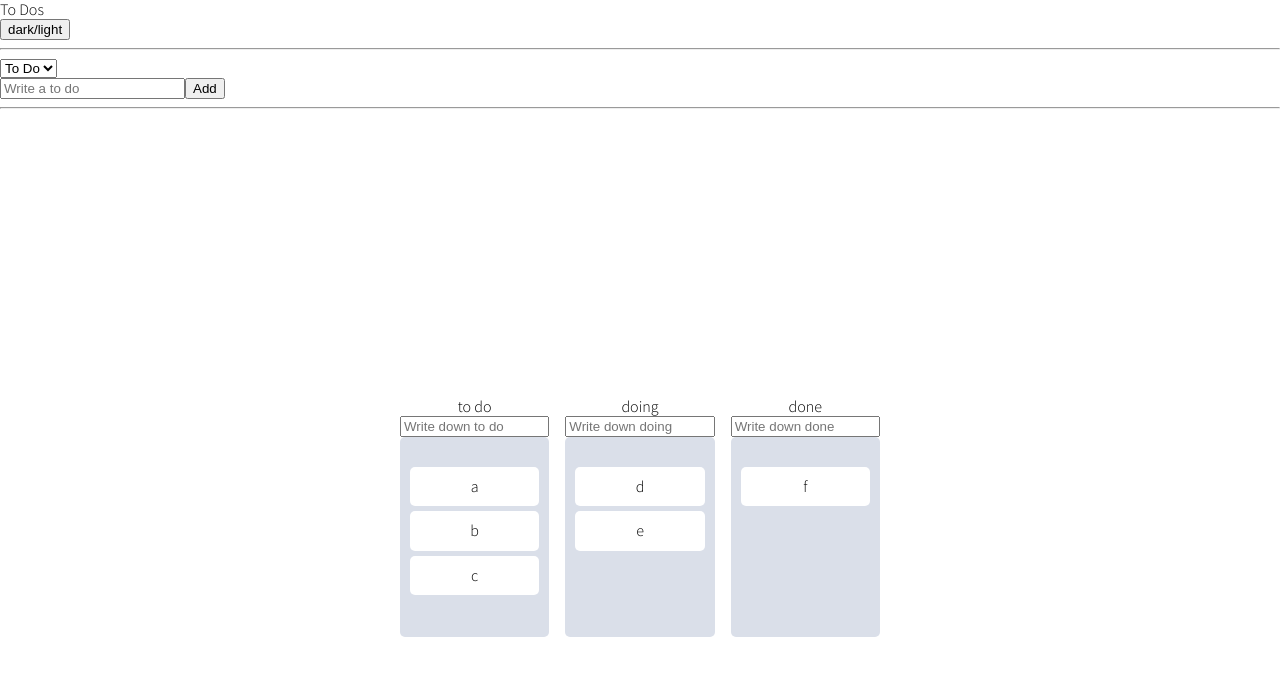
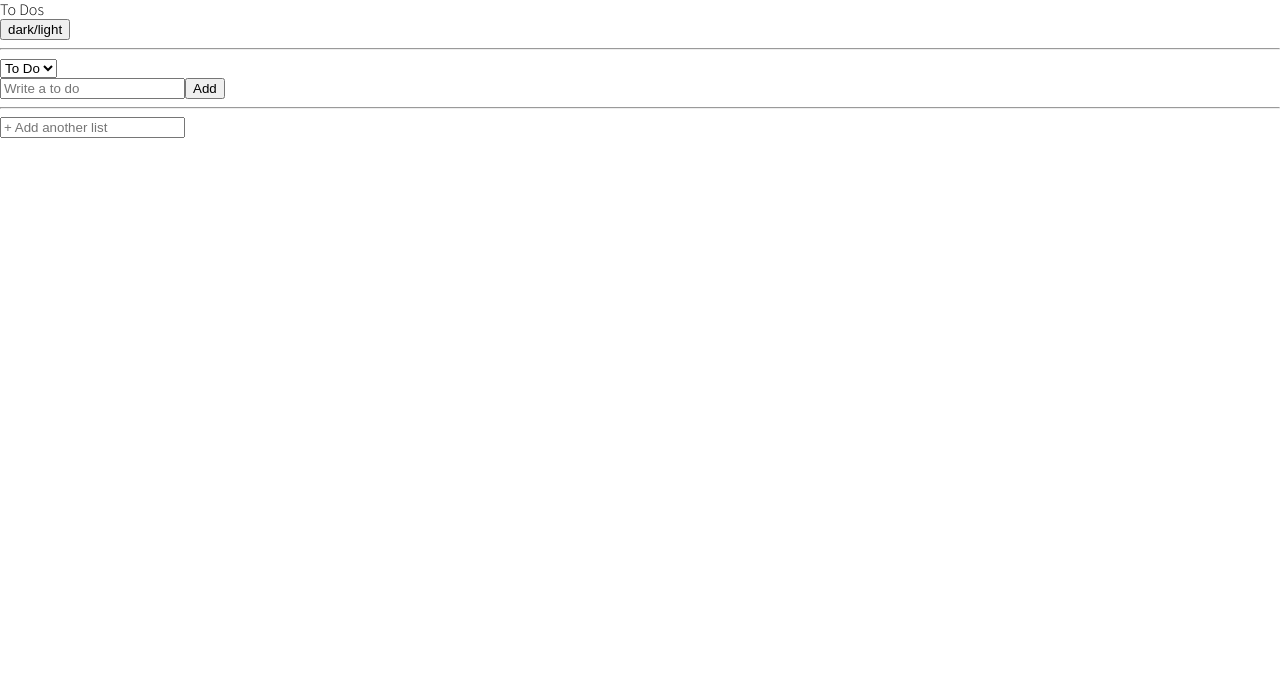
Before and after one commit to devfrankkim/Promotive, a React (Create React App) app: page / in a window 1280 px wide. Shown: the top 676 px of the page. Built offline with nearby package versions, Linux system fonts and the light colour scheme.

Commit message:
Feat: add list component

```diff
--- a/src/App.tsx
+++ b/src/App.tsx
@@ -5,7 +5,7 @@ import { darkTheme, lightTheme } from "./styles/theme";
 import { useRecoilValue } from "recoil";
 import { darkLightMode, ISDARK } from "./atom";
 import { useEffect } from "react";
-import DND from "./components/DND/DND";
+import DND from "./components/DND";
 
 function App() {
   const isDark = useRecoilValue(darkLightMode);
--- a/src/atom.ts
+++ b/src/atom.ts
@@ -8,12 +8,6 @@ export enum Categories {
   "TO_DO" = "TO_DO",
   "DOING" = "DOING",
   "DONE" = "DONE",
-}
-
-export interface IToDo {
-  text: string;
-  id: number;
-  category: Categories;
 }
 
 export const darkLightMode = atom({
@@ -44,14 +38,17 @@ export const toDoSelector = selector({
   },
 });
 
-interface IArrayAtom {
-  [key: string]: string[];
+export interface IToDo {
+  text: string;
+  id: number;
+  category?: Categories;
 }
+
+export interface IArrayAtom {
+  [key: string]: IToDo[];
+}
+
 export const arrayATOM = atom<IArrayAtom>({
   key: "arr",
-  default: {
-    "to do": ["a", "b", "c"],
-    doing: ["d", "e"],
-    done: ["f"],
-  },
+  default: {},
 });
--- a/src/components/DND/Boards.tsx
+++ b/src/components/DND/Boards/Boards.tsx
@@ -2,18 +2,22 @@ import React from "react";
 import { useForm } from "react-hook-form";
 import { Droppable } from "react-beautiful-dnd";
 import styled from "styled-components";
-import DragCard from "./DragCard";
+import DragCard from "./DragCard/DragCard";
+import { arrayATOM, IArrayAtom, IToDo } from "../../../atom";
+import { useRecoilState } from "recoil";
 
 interface IBoardProps {
-  allBoards: string[];
-  cardKey: string;
+  boardList: IToDo[];
+  boardKey: string;
 }
 
 interface IForm {
   toDo: string;
 }
 
-const Boards = ({ allBoards, cardKey }: IBoardProps) => {
+const Boards = ({ boardList, boardKey }: IBoardProps) => {
+  const [toDos, setToDos] = useRecoilState(arrayATOM);
+
   const {
     register,
     handleSubmit,
@@ -22,25 +26,25 @@ const Boards = ({ allBoards, cardKey }: IBoardProps) => {
     formState: { errors },
   } = useForm<IForm>();
 
-  const onValid = (data: any) => {
+  const onValid = (data: IForm) => {
+    console.log(data);
     const newToDo = {
       id: Date.now(),
-      text: data,
+      text: data.toDo,
     };
 
-    // setToDos((allBoards) => {
-    //   return {
-    //     ...allBoards,
-    //     [boardId]: [newToDo, ...allBoards[boardId]],
-    //   };
-    // });
+    setToDos((boardList) => {
+      return {
+        ...boardList,
+        [boardKey]: [newToDo, ...boardList[boardKey]],
+      };
+    });
     setValue("toDo", "");
   };
-  console.log(errors);
 
   return (
     <CardWrapper>
-      <div>{cardKey}</div>
+      <div>{boardKey}</div>
       <Form onSubmit={handleSubmit(onValid)}>
         <input
           {...register("toDo", {
@@ -50,15 +54,16 @@ const Boards = ({ allBoards, cardKey }: IBoardProps) => {
                 value.includes("!") ? "Type... something" : true,
             },
           })}
-          placeholder={`Write down ${cardKey}`}
+          placeholder={`Write down ${boardKey}`}
         />
       </Form>
       <span>{errors?.toDo?.message}</span>
-      <Droppable droppableId={cardKey}>
+
+      <Droppable droppableId={boardKey}>
         {(magic) => (
           <Wrapper ref={magic.innerRef} {...magic.droppableProps}>
-            {allBoards.map((toDo, index) => (
-              <DragCard key={toDo} toDo={toDo} index={index} />
+            {boardList.map((toDo, index) => (
+              <DragCard key={toDo.id} toDoText={toDo.text} index={index} />
             ))}
             {magic.placeholder}
           </Wrapper>
--- a/src/components/DND/DragCard.tsx
+++ b/src/components/DND/Boards/DragCard/DragCard.tsx
@@ -8,21 +8,21 @@ import {
 import styled from "styled-components";
 
 type TDragCard = {
-  toDo: string;
+  toDoText: string;
   index: number;
 };
 
-const DragCard = ({ toDo, index }: TDragCard) => {
+const DragCard = ({ toDoText, index }: TDragCard) => {
   return (
     <>
-      <Draggable key={toDo} draggableId={toDo} index={index}>
+      <Draggable key={toDoText} draggableId={toDoText} index={index}>
         {(magic) => (
           <Card
             ref={magic.innerRef}
             {...magic.dragHandleProps}
             {...magic.draggableProps}
           >
-            {toDo}
+            {toDoText}
           </Card>
         )}
       </Draggable>
--- a/src/components/DND/DND.tsx
+++ /dev/null
@@ -1,79 +0,0 @@
-import {
-  DragDropContext,
-  Droppable,
-  Draggable,
-  DropResult,
-} from "react-beautiful-dnd";
-import { useRecoilState, useRecoilValue } from "recoil";
-import styled from "styled-components";
-import { arrayATOM } from "../../atom";
-import Boards from "./Boards";
-
-const DND = () => {
-  const [allBoards, setAllBoards] = useRecoilState(arrayATOM);
-
-  const onDragEnd = (info: DropResult) => {
-    const { draggableId, source, destination } = info;
-
-    if (!destination || !source) return;
-
-    const boardFrom = [...allBoards[source.droppableId]];
-    const boardTo = [...allBoards[destination.droppableId]];
-
-    // Remove duplicate if same board
-    if (source.droppableId === destination.droppableId) {
-      boardTo.splice(source.index, 1);
-    }
-
-    boardFrom.splice(source.index, 1);
-    boardTo.splice(destination.index, 0, draggableId);
-
-    setAllBoards((boards) =>
-      source.droppableId !== destination.droppableId
-        ? {
-            ...boards,
-            [source.droppableId]: boardFrom,
-            [destination.droppableId]: boardTo,
-          }
-        : {
-            ...boards,
-            [source.droppableId]: boardTo,
-          }
-    );
-  };
-
-  return (
-    <DragDropContext onDragEnd={onDragEnd}>
-      <Wrapper>
-        <BoardsWrapper>
-          {Object.keys(allBoards).map((cardKey) => (
-            <Boards
-              key={cardKey}
-              allBoards={allBoards[cardKey]}
-              cardKey={cardKey}
-            />
-          ))}
-        </BoardsWrapper>
-      </Wrapper>
-    </DragDropContext>
-  );
-};
-
-export default DND;
-
-const BoardsWrapper = styled.div`
-  display: grid;
-  width: 100%;
-  gap: 1rem;
-  grid-template-columns: repeat(3, 1fr);
-`;
-
-const Wrapper = styled.div`
-  display: flex;
-  max-width: 480px;
-  width: 100%;
-  margin: 0 auto;
-  justify-content: center;
-  align-items: center;
-  height: 100vh;
-`;
--- /dev/null
+++ b/src/components/DND/index.tsx
@@ -0,0 +1,110 @@
+import React, { FormEvent, useState } from "react";
+import {
+  DragDropContext,
+  Droppable,
+  Draggable,
+  DropResult,
+} from "react-beautiful-dnd";
+import { useRecoilState } from "recoil";
+import styled from "styled-components";
+import { arrayATOM } from "../../atom";
+import Boards from "./Boards/Boards";
+
+const DND = () => {
+  const [allBoards, setAllBoards] = useRecoilState(arrayATOM);
+  const [value, setValue] = useState("");
+  console.log(allBoards);
+
+  const onDragEnd = (info: DropResult) => {
+    const { draggableId, source, destination } = info;
+
+    if (!destination || !source) return;
+
+    // ======= same board movement =======
+    if (destination?.droppableId === source.droppableId) {
+      setAllBoards((allBoards) => {
+        const newBoard = [...allBoards[source.droppableId]];
+        const replacedTask = newBoard.splice(source.index, 1)[0];
+
+        newBoard.splice(destination?.index, 0, replacedTask);
+
+        return {
+          ...allBoards,
+          [source.droppableId]: newBoard,
+        };
+      });
+    }
+
+    // ======= cross board movement =======
+    if (destination.droppableId !== source.droppableId) {
+      setAllBoards((allBoards) => {
+        const sourceBoard = [...allBoards[source.droppableId]];
+        const destinationBoard = [...allBoards[destination.droppableId]];
+        const replacedTask = sourceBoard.splice(source.index, 1)[0];
+        destinationBoard.splice(destination?.index, 0, replacedTask);
+
+        return {
+          ...allBoards,
+          [source.droppableId]: sourceBoard,
+          [destination.droppableId]: destinationBoard,
+        };
+      });
+    }
+  };
+
+  const addToState = (e: FormEvent<HTMLFormElement>): void => {
+    e.preventDefault();
+
+    if (value.length !== 0)
+      setAllBoards((lists) => {
+        return { [value]: [], ...lists };
+      });
+
+    setValue("");
+  };
+
+  return (
+    <>
+      <form onSubmit={addToState}>
+        <input
+          placeholder="+ Add another list"
+          type="text"
+          onChange={(e) => setValue(e.target.value)}
+          value={value || ""}
+        />
+      </form>
+      <DragDropContext onDragEnd={onDragEnd}>
+        <Wrapper>
+          <BoardsWrapper>
+            {Object.keys(allBoards).map((boardKey) => (
+              <Boards
+                key={boardKey}
+                boardList={allBoards[boardKey]}
+                boardKey={boardKey}
+              />
+            ))}
+          </BoardsWrapper>
+        </Wrapper>
+      </DragDropContext>
+    </>
+  );
+};
+
+export default DND;
+
+const BoardsWrapper = styled.div`
+  display: grid;
+  width: 100%;
+  gap: 1rem;
+  grid-template-columns: repeat(3, 1fr);
+`;
+
+const Wrapper = styled.div`
+  display: flex;
+  max-width: 480px;
+  width: 100%;
+  margin: 0 auto;
+  justify-content: center;
+  align-items: center;
+  height: 100vh;
+`;
```
